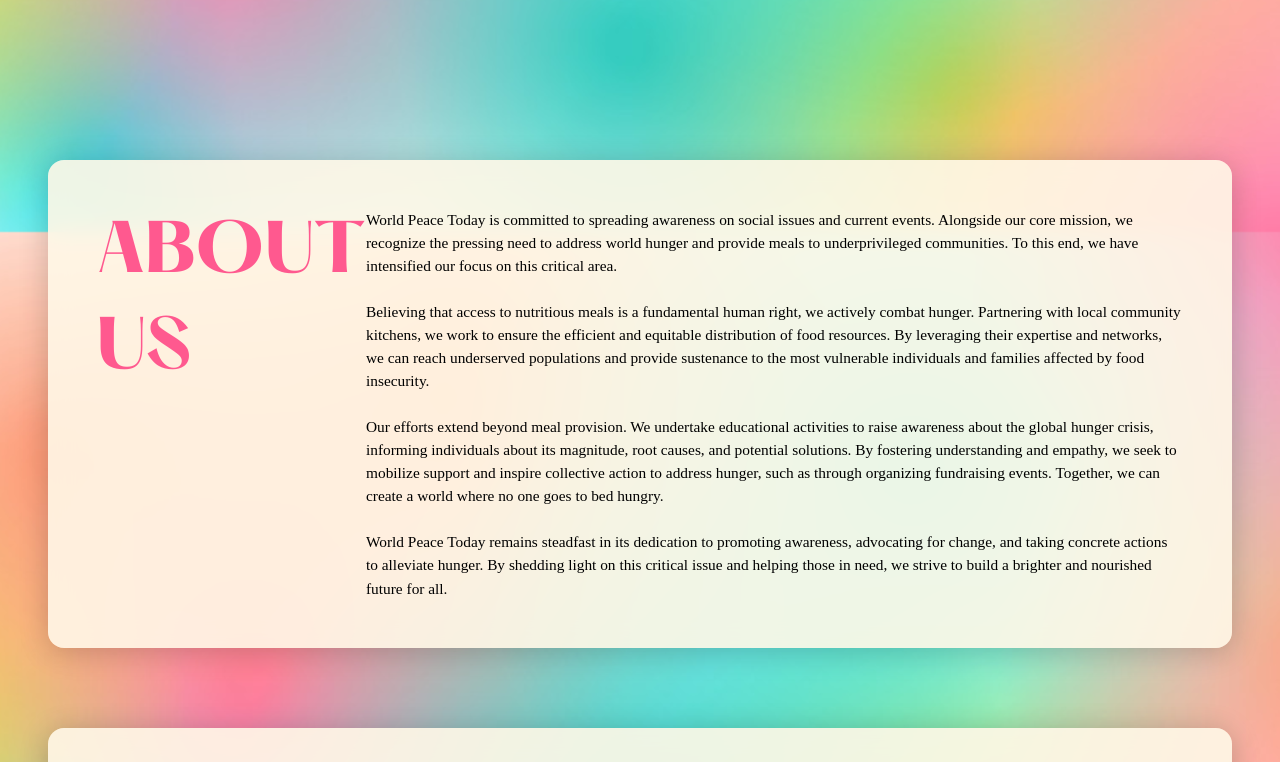
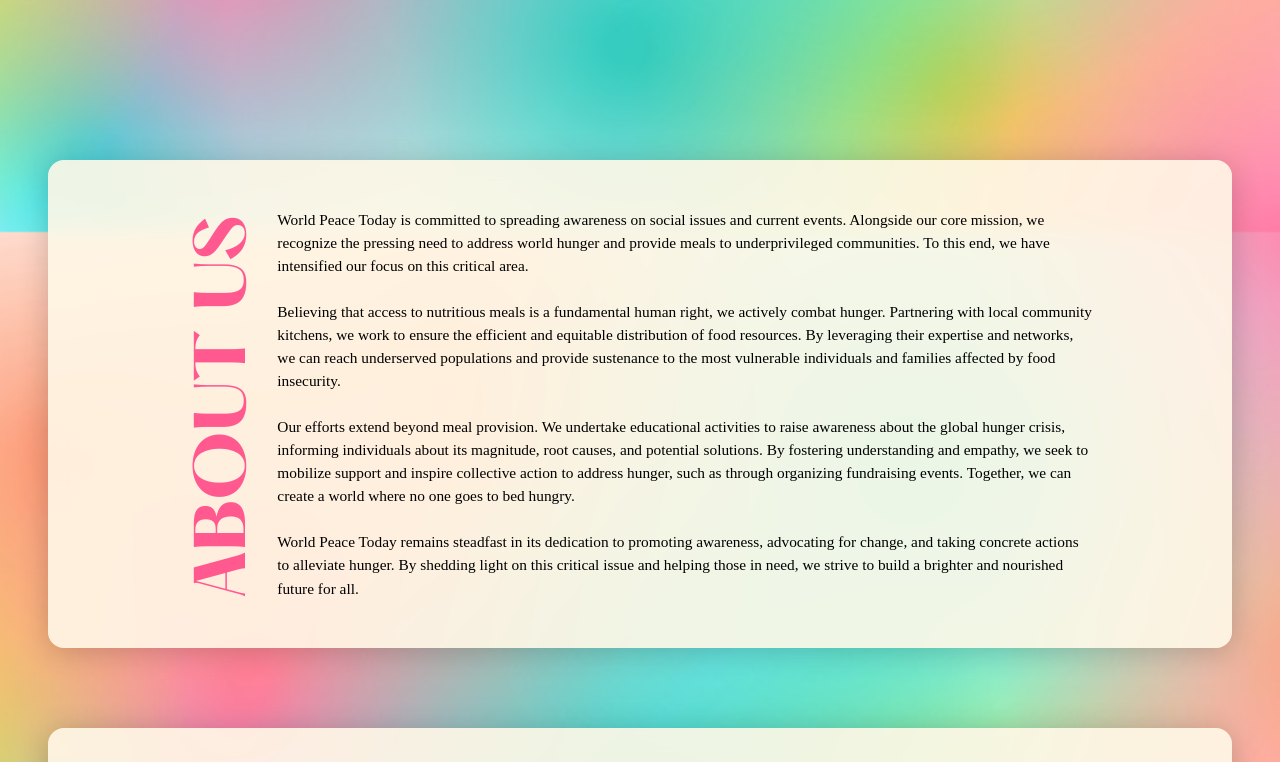
Before and after one commit to ARandomNeko/Inicio, a SvelteKit app in the folder inicio/: page / in a window 1280 px wide. Shown: the part 568-1330 px from the top of the page. Built offline with nearby package versions, Linux system fonts and the light colour scheme; a web font is replaced by a local one.

Commit message:
fucking bs

```diff
--- a/inicio/src/app.css
+++ b/inicio/src/app.css
@@ -20,21 +20,24 @@
 	font-style: normal;
 }
 
+@media (min-width: 768px) {
+	.h80p {
+		height: 85vh;
+	}
+	.md\:fleeeex {
+		display: flex;
+	}
+	.md\:rotated-text {
+		writing-mode: vertical-lr;
+		transform: rotate(180deg);
+	}
+}
 @media (max-width: 768px) {
 	.md\:scale {
 		font-size: 4vw;
 	}
 	.md\:para-scale {
 		font-size: 2vw;
-	}
-}
-@media (min-width: 768px) {
-	.md\:rotated-text {
-		writing-mode: sideways-lr;
-		transform: rotate(0deg);
-	}
-	.h80p {
-		height: 85vh;
 	}
 }
 
@@ -71,11 +74,6 @@
 	color: rgb(255 89 143);
 }
 
-.rotated-text {
-	writing-mode: sideways-lr;
-	transform: rotate(180deg);
-}
-
 .xffd {
 	width: 500px;
 	height: 350px;
--- a/inicio/src/routes/+page.svelte
+++ b/inicio/src/routes/+page.svelte
@@ -13,7 +13,7 @@
 
 <section class=" card  p-12">
     <!--About Us-->
-    <div class="md:flex justify-start">
+    <div class="md:fleeeex justify-start">
         <div class="basis-1/6 md:rotated-text FF598F " style="font-family: pp_hattonbold;">
             <h1>
                 ABOUT US
```
